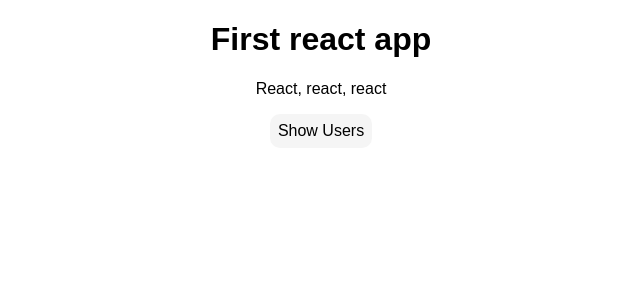
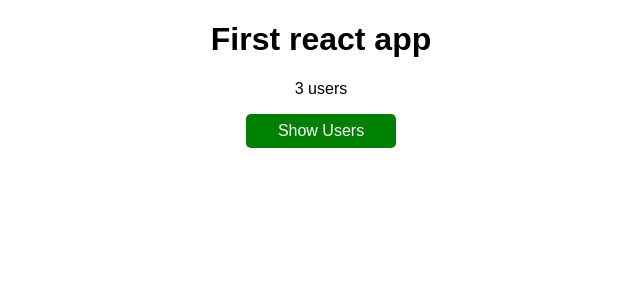
Before and after one commit to yalcinaksakal/first-React, a React (Create React App) app: page / in a window 1280 px wide. Shown: the top 300 px of the page, without its empty margins (319-959 px from the left). Built offline with nearby package versions, Linux system fonts and the light colour scheme.

Commit message:
dynamicStyling

```diff
--- a/package.json
+++ b/package.json
@@ -3,6 +3,7 @@
   "version": "0.1.0",
   "private": true,
   "dependencies": {
+    "radium": "^0.26.1",
     "react": "^17.0.1",
     "react-dom": "^17.0.1",
     "react-scripts": "1.1.5"
--- a/src/App.css
+++ b/src/App.css
@@ -1,3 +1,10 @@
 .App {
   text-align: center;
 }
+.red {
+  color: red;
+}
+
+.bold {
+  font-weight: bold;
+}
--- a/src/App.js
+++ b/src/App.js
@@ -1,6 +1,7 @@
 import React, { Component } from "react";
 import "./App.css";
 import Person from "./Person/Person";
+import Radium from "radium";
 //stateful component, smart comp, container componnet
 class App extends Component {
   state = {
@@ -44,17 +45,23 @@ class App extends Component {
   render() {
     //in line styling
     const style = {
-      backgroundColor: "whitesmoke",
+      backgroundColor: "green",
+      color: "white",
       font: "inherit",
       border: "none",
-      borderRadius: "10px",
+      borderRadius: "5px",
       padding: "8px",
       cursor: "pointer",
       outline: "none",
+      width: "150px",
+      ":hover": {
+        backgroundColor: "lightgreen",
+        color: "black",
+      },
     };
     let persons;
-    this.state.showPersons
-      ? (persons = (
+    if (this.state.showPersons) {
+      persons = (
         <div>
           {this.state.persons.map((person, index) => {
             return (
@@ -68,14 +75,22 @@ class App extends Component {
             );
           })}
         </div>
-        ))
-      : (persons = null);
+      );
+      style.backgroundColor = "red";
+      style[":hover"] = {
+        backgroundColor: "salmon",
+        color: "black",
+      };
+    }
+    let classes = [];
+    if (this.state.persons.length < 3) classes.push("red");
+    if (this.state.persons.length < 2) classes.push("bold");
     return (
       <div className="App">
         <h1>First react app</h1>
-        <p>React, react, react</p>
+        <p className={classes.join(" ")}>{this.state.persons.length} users</p>
         <button onClick={this.togglePersonsHandler} style={style}>
-          Show Users
+          {this.state.showPersons ? "Hide Users" : "Show Users"}
         </button>
         {persons}
       </div>
@@ -83,4 +98,4 @@ class App extends Component {
   }
 }
 
-export default App;
+export default Radium(App);
```
Also changed, not shown: 1 other file (tests, documents, lock files or other folders). Lines whose indentation alone changed are shown as unchanged.
